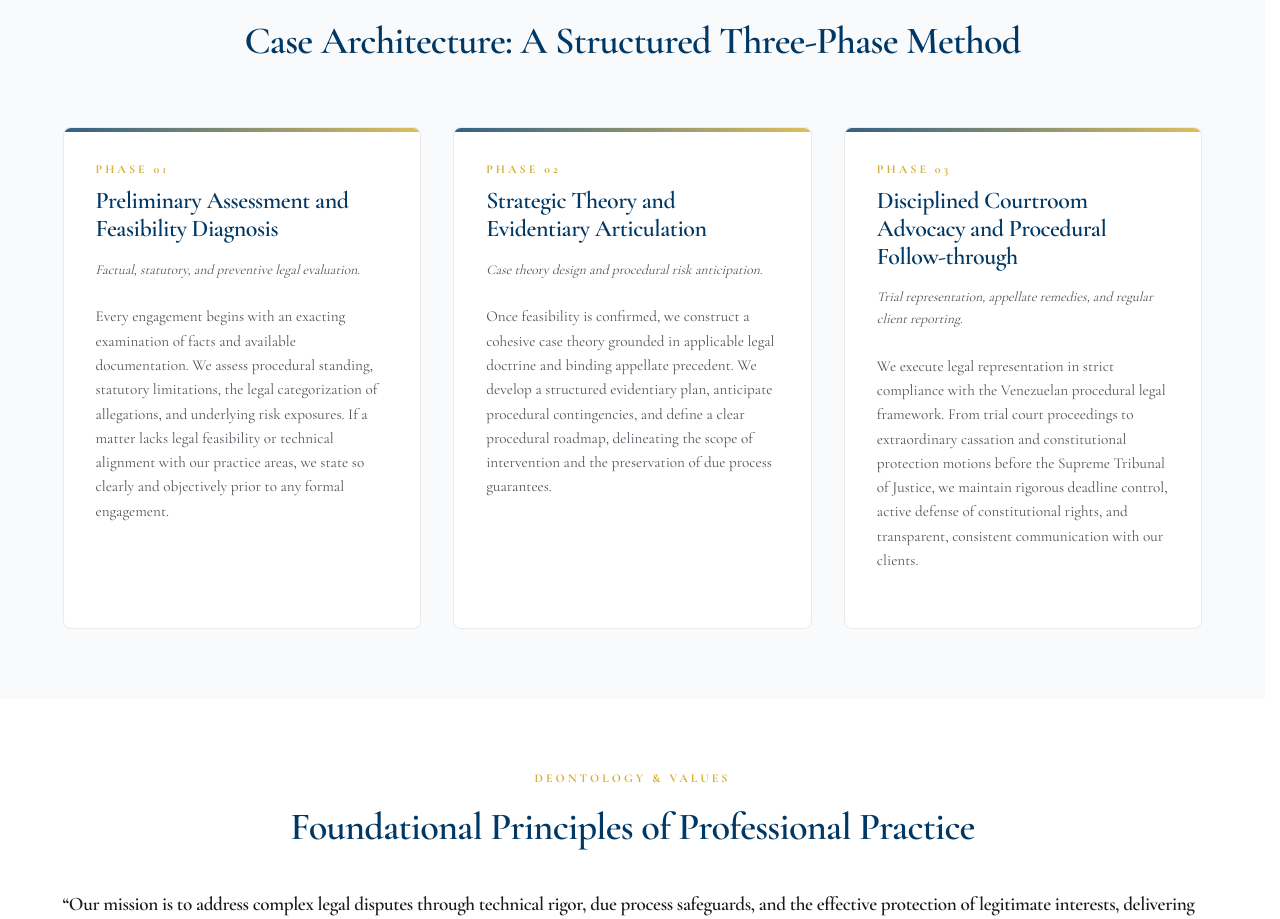
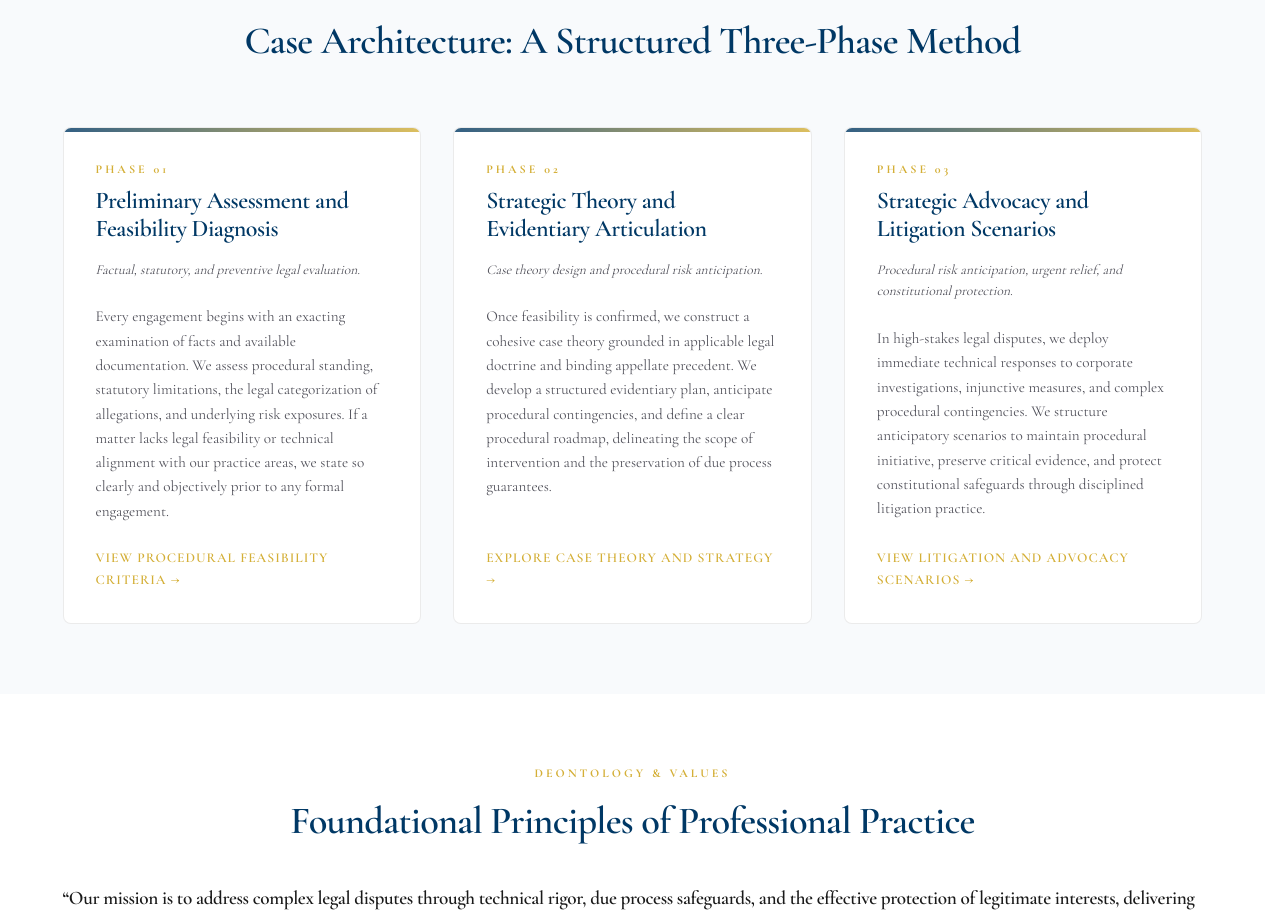
Before and after one commit to mcolina777-cpu/mac-consultores-site-clean, a Next.js app: page /en/about in a window 1280 px wide. Shown: the part 2625-3544 px from the top of the page. Built offline with nearby package versions, Linux system fonts and the light colour scheme.

Commit message:
content: connect methodology phase landings

```diff
--- a/src/app/[locale]/about/page.tsx
+++ b/src/app/[locale]/about/page.tsx
@@ -153,38 +153,59 @@
           </div>
 
           <div className="grid-3">
-            <div className="card" style={{ display: 'flex', flexDirection: 'column' }}>
+            <Link
+              href={getRoute(locale, "estrategiaSeleccionDeCasos")}
+              className="card hover-lift"
+              style={{ textDecoration: 'none', color: 'inherit', display: 'flex', flexDirection: 'column' }}
+            >
               <span className="section-tag">{d.method.phase_1_tag}</span>
               <h3 className="serif mb-0-5rem">{d.method.phase_1_title}</h3>
               <p className="text-muted mb-1rem" style={{ fontSize: '0.85rem', fontStyle: 'italic' }}>
                 {d.method.phase_1_subtitle}
               </p>
-              <p className="card-editorial-text" style={{ lineHeight: 1.6, fontSize: '0.95rem', color: 'var(--text-muted, #4b5563)' }}>
+              <p className="card-editorial-text" style={{ lineHeight: 1.6, fontSize: '0.95rem', color: 'var(--text-muted, #4b5563)', marginBottom: '1.5rem' }}>
                 {d.method.phase_1_desc}
               </p>
-            </div>
+              <span className="card-link mt-auto">
+                {d.method.phase_1_link}
+              </span>
+            </Link>
 
-            <div className="card" style={{ display: 'flex', flexDirection: 'column' }}>
+            <Link
+              href={getRoute(locale, "estrategiaTeoriaDelCaso")}
+              className="card hover-lift"
+              style={{ textDecoration: 'none', color: 'inherit', display: 'flex', flexDirection: 'column' }}
+            >
               <span className="section-tag">{d.method.phase_2_tag}</span>
               <h3 className="serif mb-0-5rem">{d.method.phase_2_title}</h3>
               <p className="text-muted mb-1rem" style={{ fontSize: '0.85rem', fontStyle: 'italic' }}>
                 {d.method.phase_2_subtitle}
               </p>
-              <p className="card-editorial-text" style={{ lineHeight: 1.6, fontSize: '0.95rem', color: 'var(--text-muted, #4b5563)' }}>
+              <p className="card-editorial-text" style={{ lineHeight: 1.6, fontSize: '0.95rem', color: 'var(--text-muted, #4b5563)', marginBottom: '1.5rem' }}>
                 {d.method.phase_2_desc}
               </p>
-            </div>
+              <span className="card-link mt-auto">
+                {d.method.phase_2_link}
+              </span>
+            </Link>
 
-            <div className="card" style={{ display: 'flex', flexDirection: 'column' }}>
+            <Link
+              href={getRoute(locale, "estrategiaEscenariosRepresentativos")}
+              className="card hover-lift"
+              style={{ textDecoration: 'none', color: 'inherit', display: 'flex', flexDirection: 'column' }}
+            >
               <span className="section-tag">{d.method.phase_3_tag}</span>
               <h3 className="serif mb-0-5rem">{d.method.phase_3_title}</h3>
               <p className="text-muted mb-1rem" style={{ fontSize: '0.85rem', fontStyle: 'italic' }}>
                 {d.method.phase_3_subtitle}
               </p>
-              <p className="card-editorial-text" style={{ lineHeight: 1.6, fontSize: '0.95rem', color: 'var(--text-muted, #4b5563)' }}>
+              <p className="card-editorial-text" style={{ lineHeight: 1.6, fontSize: '0.95rem', color: 'var(--text-muted, #4b5563)', marginBottom: '1.5rem' }}>
                 {d.method.phase_3_desc}
               </p>
-            </div>
+              <span className="card-link mt-auto">
+                {d.method.phase_3_link}
+              </span>
+            </Link>
           </div>
         </div>
       </section>
```
Also changed, not shown: src/i18n/en.json, src/i18n/es.json.
